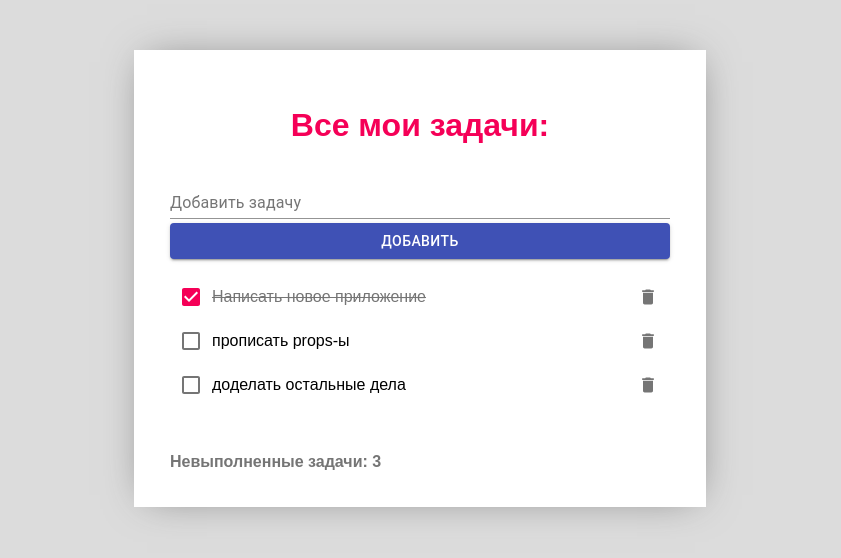
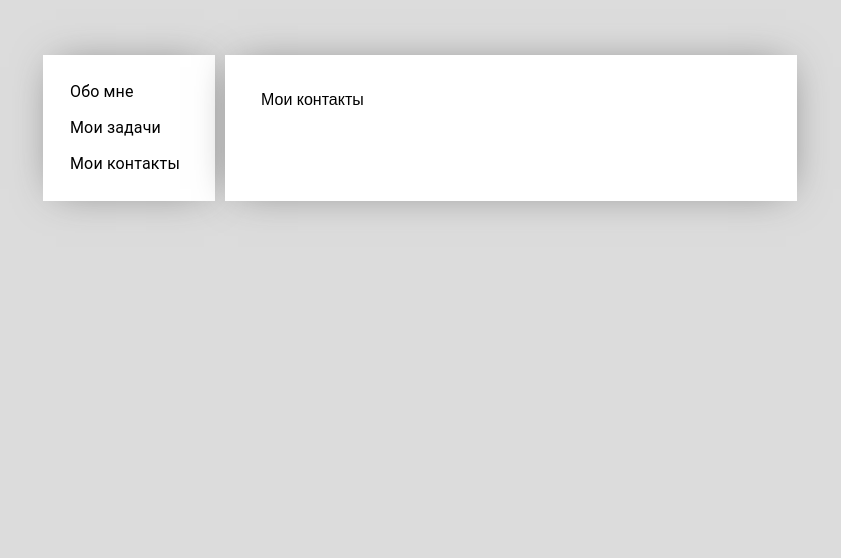
Before and after one commit to eugenia1190/TodoApp_React, a React (Create React App) app: page /contacts in a window 1280 px wide. Shown: the top 558 px of the page, without its empty margins (220-1061 px from the left). Built offline with nearby package versions, Linux system fonts and the light colour scheme.

Commit message:
add menu and and additional components in the app

```diff
--- a/package.json
+++ b/package.json
@@ -8,6 +8,7 @@
     "prop-types": "^15.7.2",
     "react": "^16.8.6",
     "react-dom": "^16.8.6",
+    "react-router-dom": "^5.1.2",
     "react-scripts": "3.0.1"
   },
   "scripts": {
--- /dev/null
+++ b/src/components/About/About.js
@@ -0,0 +1,6 @@
+import React from 'react';
+
+const About = () =>
+(<div>Обо мне</div>)
+
+export default About;
--- a/src/components/App/App.js
+++ b/src/components/App/App.js
@@ -1,82 +1,29 @@
 import React from 'react';
-import ItemList from '../ItemList/ItemList';
-import InputItem from '../InputItem/InputItem';
-import Footer from '../Footer/Footer';
+import { BrowserRouter as Router, Route, Link } from 'react-router-dom';
+import MenuItem from '@material-ui/core/MenuItem';
+import MenuList from '@material-ui/core/MenuList';
+
+import Todo from '../Todo/Todo';
+import About from '../About/About';
+import Contacts from '../Contacts/Contacts';
 import styles from './App.module.css';
 
-class App extends React.Component {
-	state ={
-		items: [
-			{
-				value: 'Написать новое приложение',
-				isDone: true,
-				id: 1,
-
-			},
-			{
-				value: 'прописать props-ы',
-				isDone: false,
-				id: 2,
-
-			},
-			{
-				value: 'доделать остальные дела',
-				isDone: false,
-				id: 3,
-
-			}
-		],
-		count: 3
-	};
-
-	onClickDone = id => {
-		const newItemList = this.state.items.map(item => {
-			const newItem = { ...item};
-
-			if (item.id === id) {
-				newItem.isDone = !item.isDone;
-			}
-
-			return newItem;
-		});
-
-		this.setState({ items: newItemList });
-	}
-
-	onClickDelete = id => {
-		const newItemList = this.state.items.filter(item => item.id !== id);
-
-		this.setState({ items: newItemList });
-	}
-
-	onClickAdd = value => this.setState(state => ({
-		items: [
-			...state.items,
-			{
-				value,
-				isDone: false,
-				id: state.count + 1
-			}
-		],
-		count: state.count + 1
-	}))
-
-
-
-	render () {
-		return (
-			<div className={styles.wrap}>
-				<h1 className={styles.title}>Все мои задачи:</h1>
-				<InputItem onClickAdd={this.onClickAdd} />
-				<ItemList
-					items= {this.state.items}
-					onClickDone={this.onClickDone}
-					onClickDelete ={this.onClickDelete}
-				/>
-				<Footer count= {this.state.count} />
-			</div>
-		);
-	}
-}
+const App = () =>
+(<Router>
+	<div className={styles.wrapper}>
+		<div className={styles.sidebar}>
+			<MenuList>
+				<Link to='/' className={styles.link}><MenuItem>Обо мне</MenuItem></Link>
+				<Link to='/todo' className={styles.link}><MenuItem>Мои задачи</MenuItem></Link>
+				<Link to='/contacts' className={styles.link}><MenuItem>Мои контакты</MenuItem></Link>
+			</MenuList>
+		</div>
+		<div className={styles.wrap}>
+			<Route path='/' exact component={About} />
+			<Route path='/todo' component={Todo} />
+			<Route path='/contacts' component={Contacts} />
+		</div>
+	</div>
+</Router>)
 
 export default App;
--- a/src/components/App/App.module.css
+++ b/src/components/App/App.module.css
@@ -6,11 +6,22 @@
 
 }
 
+.link
+{
+	color: black;
+	text-decoration: none;
+}
+
+.wrapper
+{
+	display: flex;
+	justify-content: center;
+}
 
 .wrap
 {
 	display: block;
-	margin: 0 auto;
+	margin: 5px;
 	padding: 35px;
 	width: 500px;
 	border: 1px solid #FFF;
@@ -19,9 +30,15 @@
 	background-color: #FFF;
 }
 
-.title
+.sidebar
 {
-	color: #f50057;
-	text-align: center;
+	display: block;
+	margin: 5px;
+	padding: 10px;
+	width: 150px;
+	border: 1px solid #FFF;
+	box-shadow: 1px 0px 39px -12px #757575;
 	font-family: Arial;
+
+	background-color: #FFF;
 }
--- /dev/null
+++ b/src/components/Contacts/Contacts.js
@@ -0,0 +1,6 @@
+import React from 'react';
+
+const Contacts = () =>
+(<div>Мои контакты</div>)
+
+export default Contacts;
--- /dev/null
+++ b/src/components/Header/Header.js
@@ -0,0 +1,7 @@
+import React from 'react';
+import styles from './Header.module.css';
+
+const Header = () =>
+(<h1 className={styles.title}>Все мои задачи:</h1>)
+
+export default Header;
--- /dev/null
+++ b/src/components/Header/Header.module.css
@@ -0,0 +1,6 @@
+.title
+{
+	color: #f50057;
+	text-align: center;
+	font-family: Arial;
+}
--- a/src/components/Item/Item.js
+++ b/src/components/Item/Item.js
@@ -7,14 +7,6 @@
 import IconButton from '@material-ui/core/IconButton';
 
 class Item extends React.Component {
-
-	componentDidMount() {
-		this.timerID = setInterval (() => console.log('interval'), 1000);
-	}
-
-	componentWillUnmount() {
-		clearInterval(this.timerID);
-	}
 
 	render () {
 
--- /dev/null
+++ b/src/components/Todo/Todo.js
@@ -0,0 +1,83 @@
+import React from 'react';
+
+import Header from '../Header/Header';
+import ItemList from '../ItemList/ItemList';
+import InputItem from '../InputItem/InputItem';
+import Footer from '../Footer/Footer';
+
+class Todo extends React.Component {
+	state = {
+		items: [
+			{
+				value: 'Написать новое приложение',
+				isDone: true,
+				id: 1,
+
+			},
+			{
+				value: 'прописать props-ы',
+				isDone: false,
+				id: 2,
+
+			},
+			{
+				value: 'доделать остальные дела',
+				isDone: false,
+				id: 3,
+
+			}
+		],
+		count: 3
+	};
+
+	onClickDone = id => {
+		const newItemList = this.state.items.map(item => {
+			const newItem = { ...item};
+
+			if (item.id === id) {
+				newItem.isDone = !item.isDone;
+			}
+
+			return newItem;
+		});
+
+		this.setState({ items: newItemList });
+	}
+
+	onClickDelete = id => {
+		const newItemList = this.state.items.filter(item => item.id !== id);
+
+		this.setState({ items: newItemList });
+	}
+
+	onClickAdd = value => this.setState(state => ({
+		items: [
+			...state.items,
+			{
+				value,
+				isDone: false,
+				id: state.count + 1
+			}
+		],
+		count: state.count + 1
+	}))
+
+
+
+	render () {
+		return (
+			<div>
+				<Header />
+				<InputItem onClickAdd={this.onClickAdd} />
+				<ItemList
+					items= {this.state.items}
+					onClickDone={this.onClickDone}
+					onClickDelete ={this.onClickDelete}
+				/>
+				<Footer count= {this.state.count} />
+			</div>
+		);
+	}
+}
+
+export default Todo;
```
Also changed, not shown: 1 other file (tests, documents, lock files or other folders).
